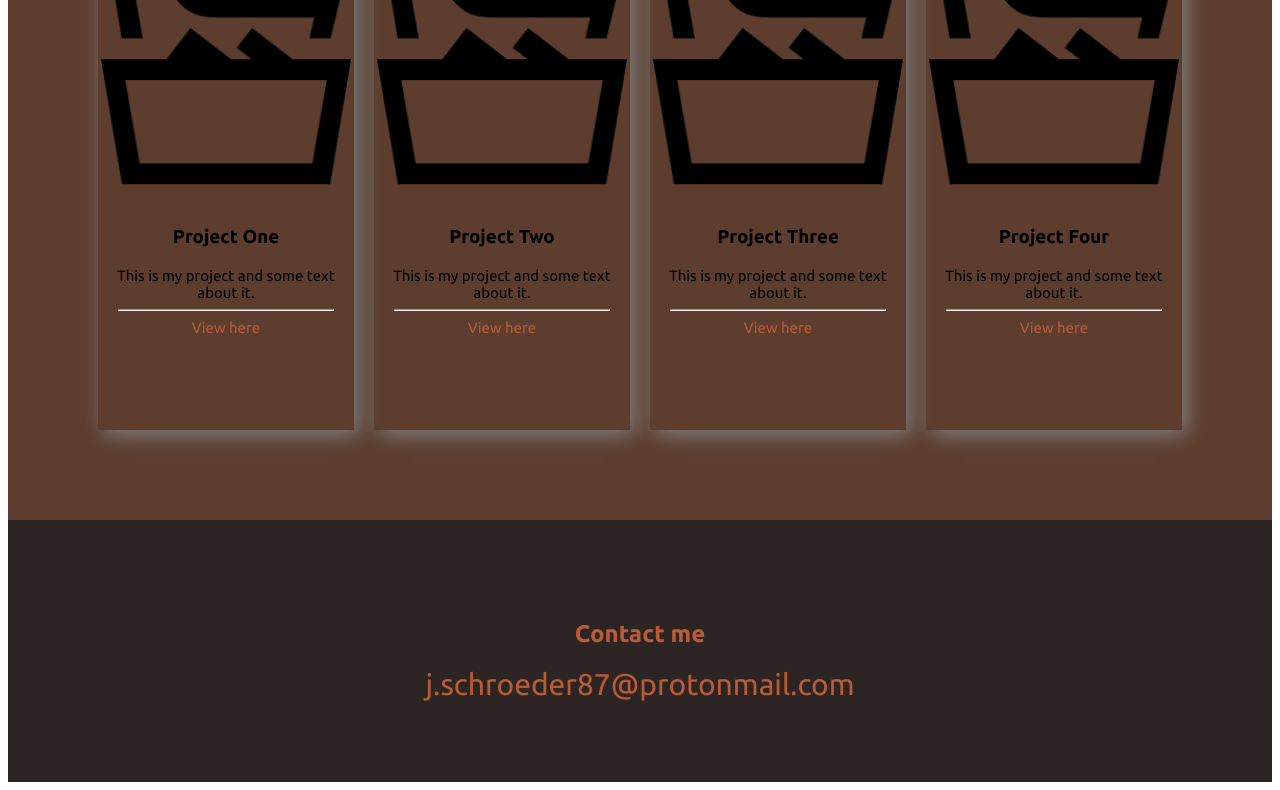
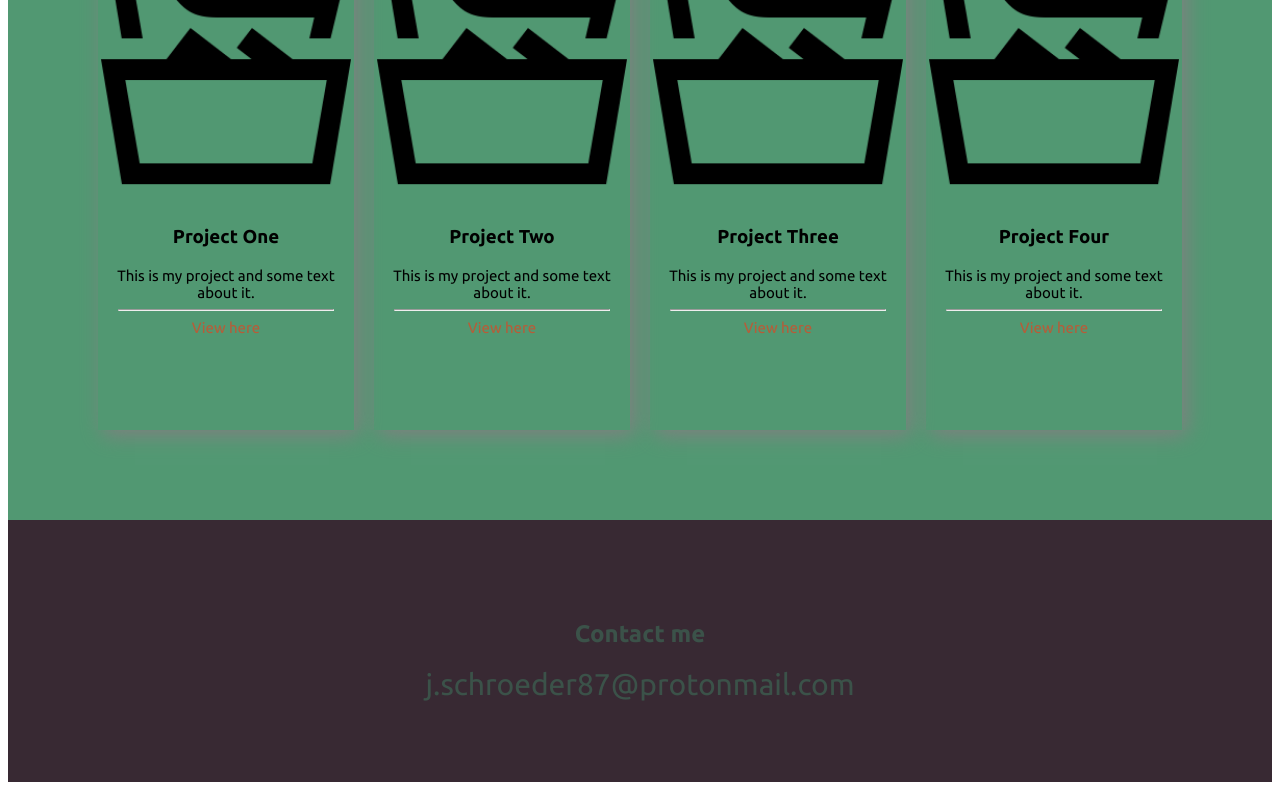
Before and after one commit to jschroe87/portfolio-site, a plain HTML site: page index.html in a window 1280 px wide. Shown: the part 1589-2379 px from the top of the page. Drawn offline with Linux system fonts and the light colour scheme.

Commit message:
colors
new colors

```diff
--- a/src/styles.css
+++ b/src/styles.css
@@ -3,20 +3,20 @@ body{
 }
 
 section{
-    background-color: #5C3D2E;
+    background-color: #519872;
 }
 
 .hero{
-    background-color:#2D2424;
+    background-color:#382933;
     height: 100vh;
-    color: #B85C38;
+    color: #3B5249;
     font-size: 40px;
 
 }
 
 footer{
-    background-color: #2D2424;
-    color: #B85C38;
+    background-color: #382933;
+    color: #3B5249;
     text-align: center;
     padding: 80px;
 }
```
